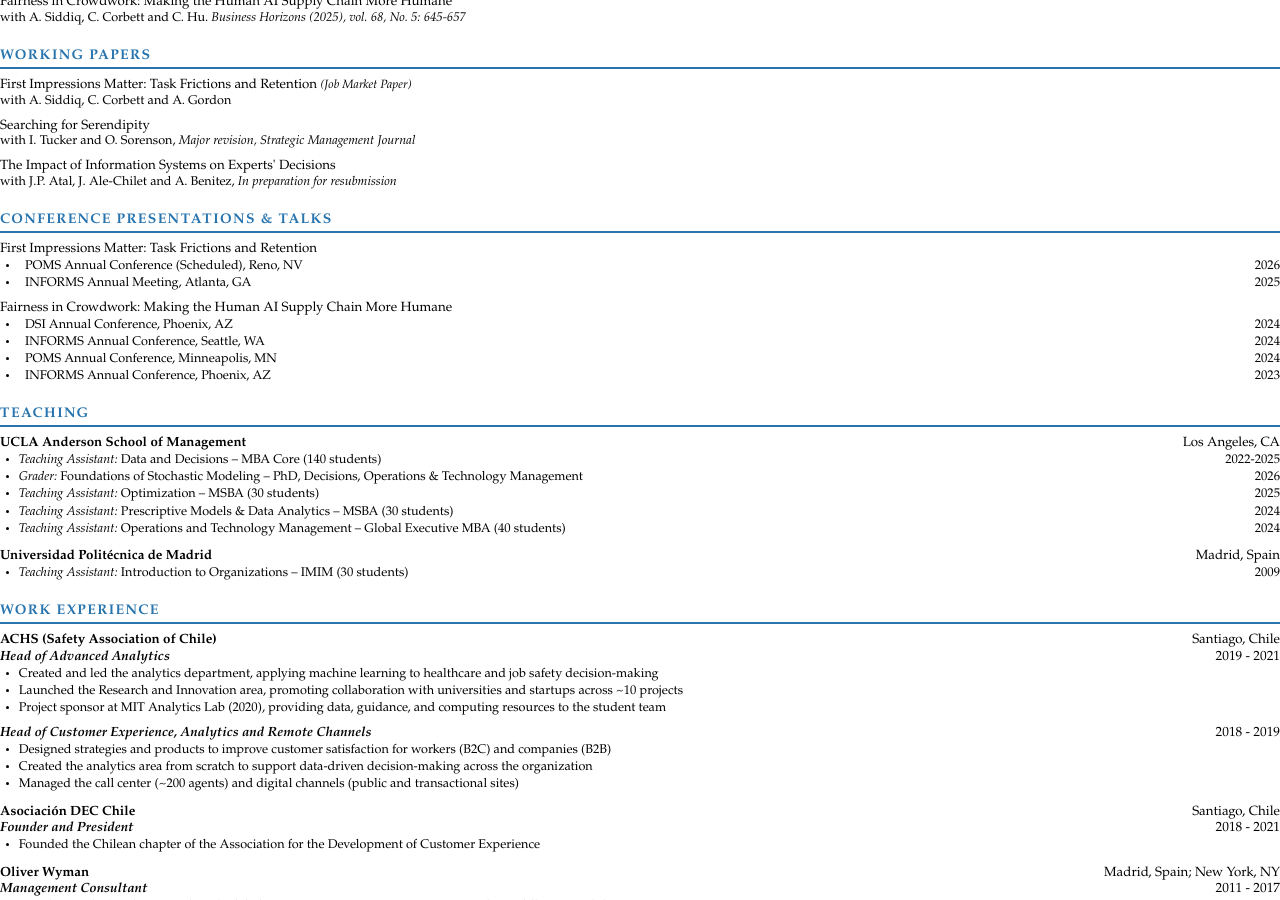
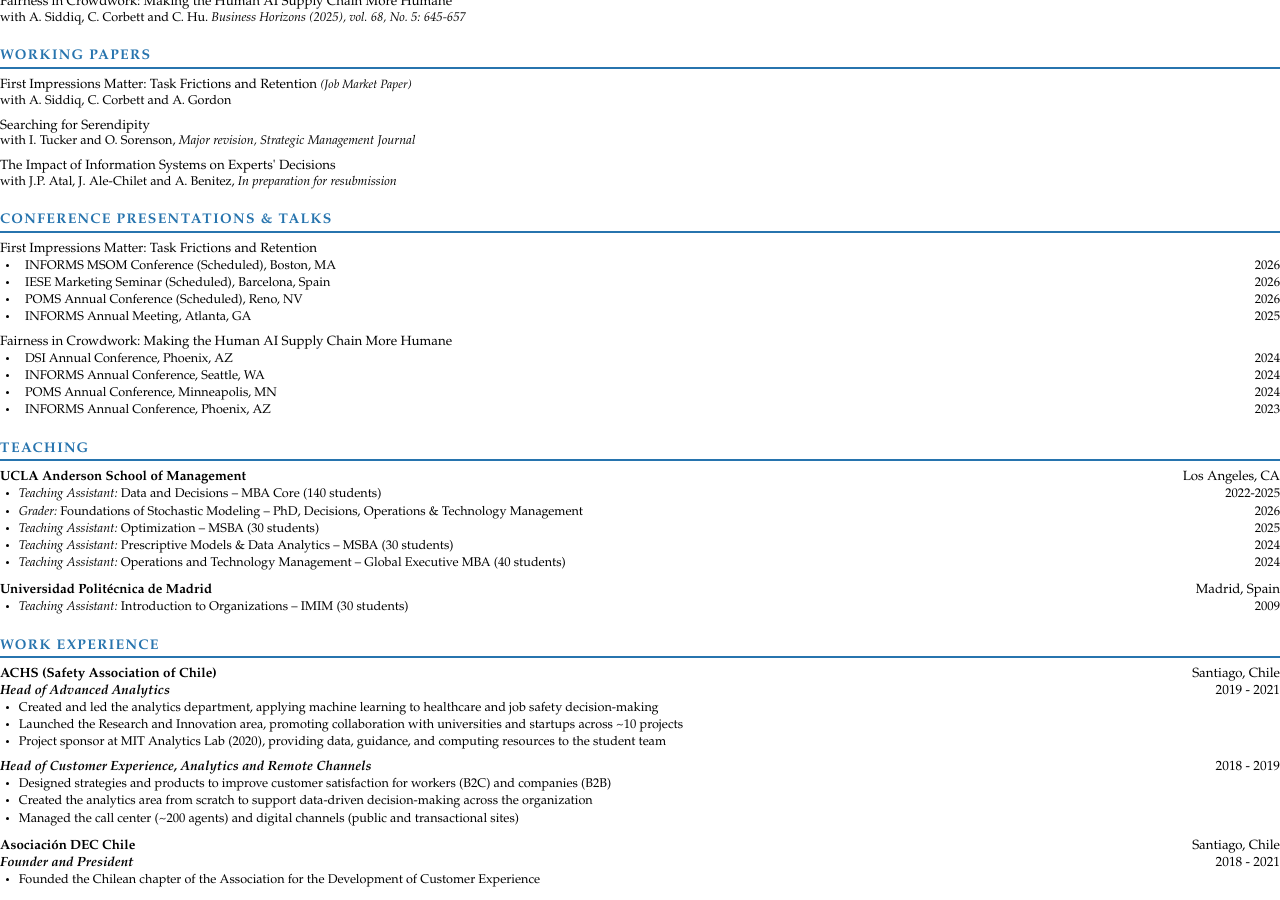
Before and after one commit to martins73/research-site, a Jekyll site: the page built from _pages/cv-pdf-source.html, in a window 1280 px wide and 900 px high, scrolled down 508 px. Built offline with Jekyll 4.4.1, drawn with Linux system fonts in a browser that asks for light colours.

Commit message:
Add scheduled talks to presentations

```diff
--- a/_data/cv/presentations.yml
+++ b/_data/cv/presentations.yml
@@ -1,5 +1,11 @@
 - title: "First Impressions Matter: Task Frictions and Retention"
   talks:
+    - event: "INFORMS MSOM Conference (Scheduled)"
+      location: "Boston, MA"
+      year: "2026"
+    - event: "IESE Marketing Seminar (Scheduled)"
+      location: "Barcelona, Spain"
+      year: "2026"
     - event: "POMS Annual Conference (Scheduled)"
       location: "Reno, NV"
       year: "2026"
```
